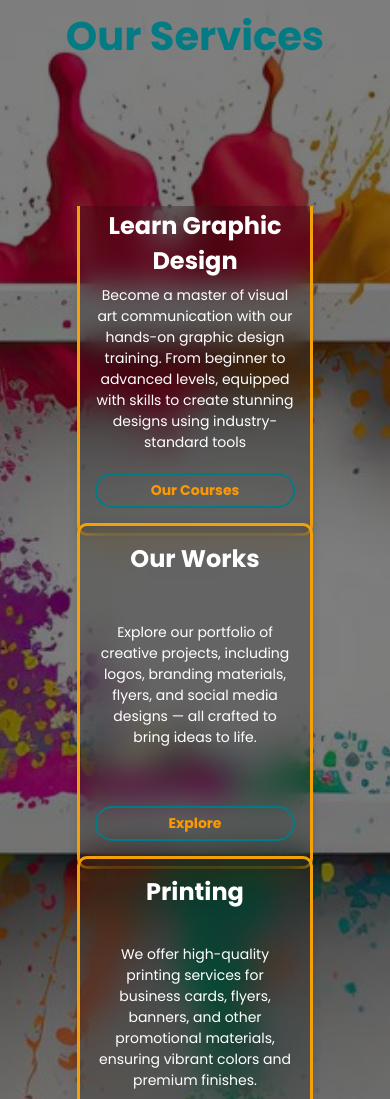
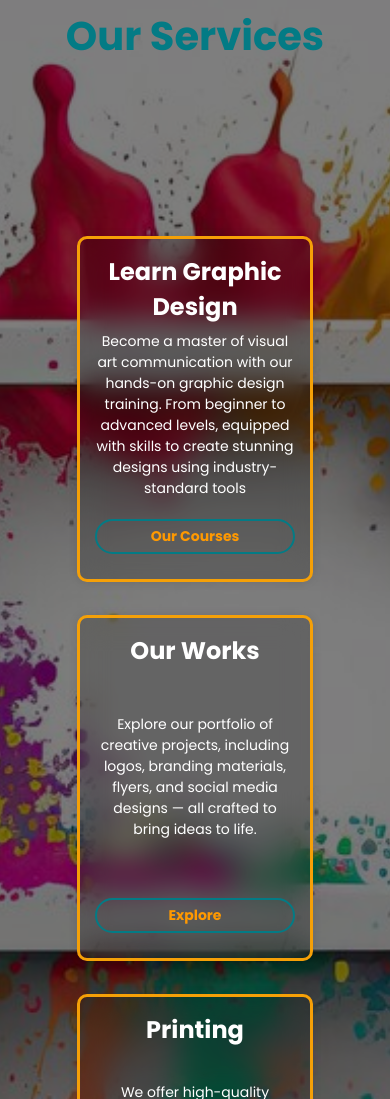
Before and after one commit to xeroxb4/YAI-PROJECT-2, a website: page index.html in a window 390 px wide. Shown: the part 901-2000 px from the top of the page. Drawn offline with nearby package versions, Linux system fonts and the light colour scheme.

Commit message:
commit i11

```diff
--- a/CSS/style.css
+++ b/CSS/style.css
@@ -1019,7 +1019,6 @@ footer {
     .service-box {
         padding: 15px;
         height: 41vh;
-        margin-top: -1rem;
         margin-bottom: 1rem;
 
     }
```
